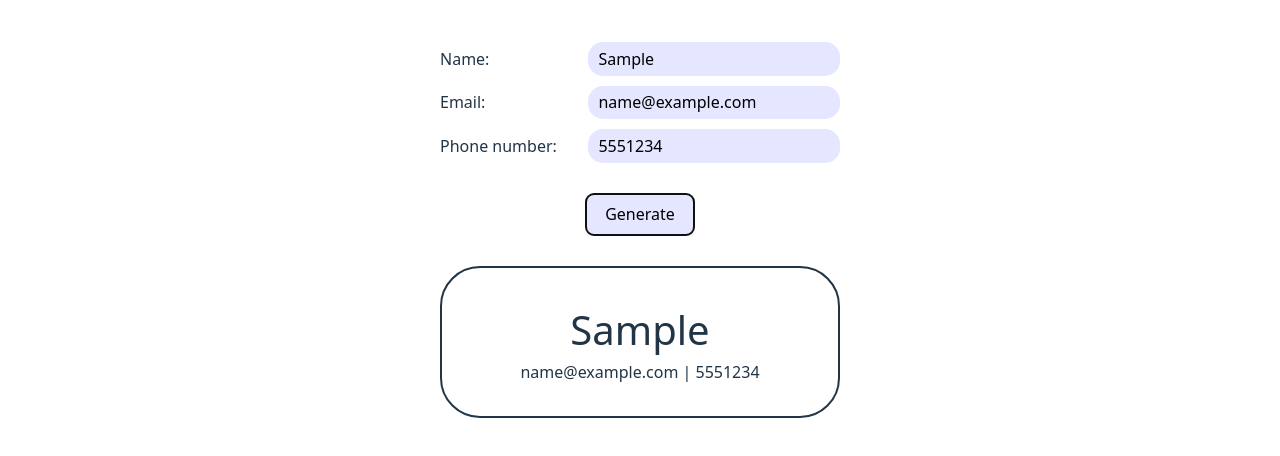
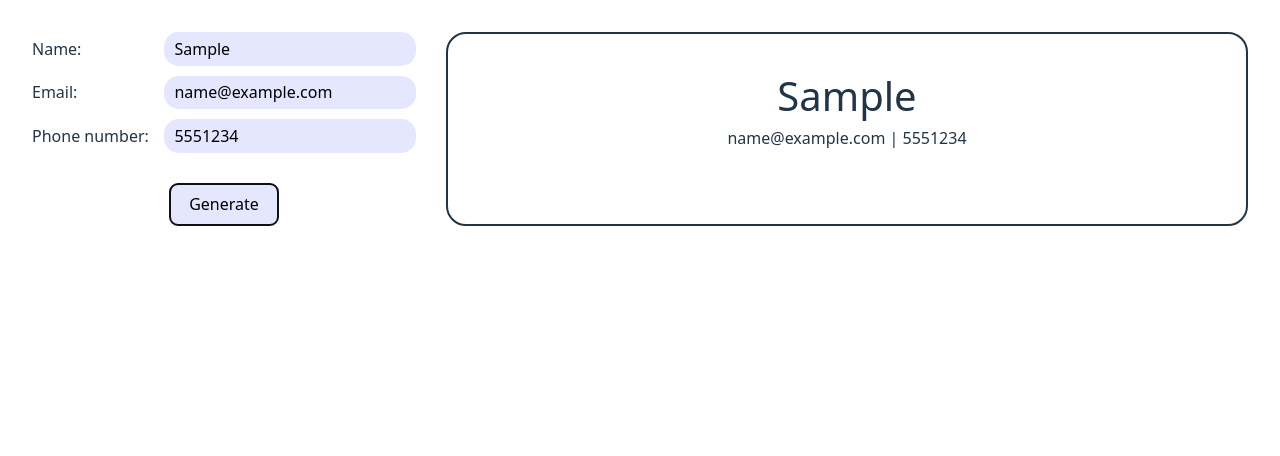
Before and after one commit to AleLoiac/cv-application, a React (Vite) app: page / in a window 1280 px wide. Both pictures are taken after typing "Sample", "name@example.com", "5551234" into the empty fields and a click on the button "Generate". Shown: the top 456 px of the page. Built offline with nearby package versions, Linux system fonts and the light colour scheme.

Commit message:
Adjust styling

```diff
--- a/src/index.css
+++ b/src/index.css
@@ -14,6 +14,10 @@
 }
 
 #root {
+  display: flex;
+  justify-content: center;
+  flex-wrap: wrap;
+  gap: 30px;
   padding: 2rem;
   text-align: center;
 }
@@ -29,10 +33,6 @@ a:hover {
 
 body {
   margin: 0;
-  display: flex;
-  justify-content: center;
-  min-width: 320px;
-  min-height: 100vh;
 }
 
 h1 {
--- a/src/styles/contact.css
+++ b/src/styles/contact.css
@@ -3,6 +3,5 @@
   justify-content: space-between;
   align-items: center;
   gap: 15px;
-  margin: 10px auto;
-  width: 400px;
+  margin: 0 auto 10px auto;
 }
--- a/src/styles/form.css
+++ b/src/styles/form.css
@@ -8,9 +8,11 @@ input {
   background-color: #1a1a1a;
   transition: border-color 0.25s;
 }
+
 input:hover {
   border-color: #646cff;
 }
+
 input:focus {
   outline: 2px solid #646cff;
 }
--- a/src/styles/resume.css
+++ b/src/styles/resume.css
@@ -1,8 +1,8 @@
 .resume {
   border: 2px solid;
-  margin-top: 30px;
   padding: 2em;
-  border-radius: 40px;
+  border-radius: 20px;
+  flex: 1;
 }
 
 .name {
```
